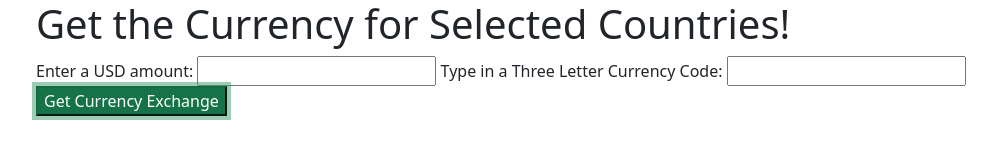
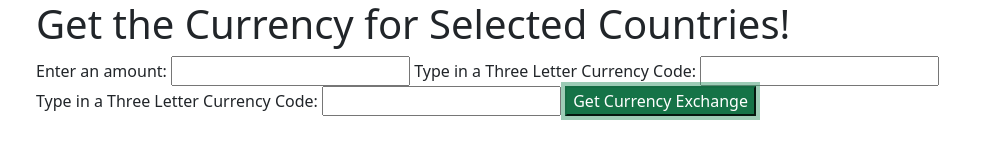
Before and after one commit to JPeters25/currency-exchange, a website built with webpack: page src/index.html in a window 1280 px wide. Both pictures are taken after a click on the button "Get Currency Exchange". Shown: the whole page, without its empty margins (46-1043 px from the left). Built offline with nearby package versions, Linux system fonts and the light colour scheme; no server answers.

Commit message:
add error message if wrong country code is inputed

```diff
--- a/src/index.html
+++ b/src/index.html
@@ -5,14 +5,15 @@
 <body>
   <div class="container">
     <h1>Get the Currency for Selected Countries!</h1>
-    <label for="dollar-amount">Enter a USD amount:</label>
+    <label for="dollar-amount">Enter an amount:</label>
     <input id="dollar-amount" type="text">
-    <label for="currency-select">Type in a Three Letter Currency Code:</label>
-    <input id="currency-select" type="text">
+    <label for="currency-select1">Type in a Three Letter Currency Code:</label>
+    <input id="currency-select1" type="text">
+    <label for="currency-select2">Type in a Three Letter Currency Code:</label>
+    <input id="currency-select2" type="text">
     <button class="btn-success" id="convert-currency">Get Currency Exchange</button>
     <div class="showErrors"></div>
     <div class="showUSD"></div>
-    <div class="showExchange"></div>
   </div>
 </body>
 </html>
--- a/src/index.js
+++ b/src/index.js
@@ -8,27 +8,32 @@ import './css/styles.css';
 $(document).ready(function() {
   $('#convert-currency').click(function() {
     const amount = $('#dollar-amount').val();
-    const country = $('#currency-select').val();
+    const country1 = $('#currency-select1').val();
+    const country2 = $('#currency-select2').val();
     $('#dollar-amount').val("");
-    $('#currency-select').val("")
+    $('#currency-select1').val("");
+    $('#currency-select2').val("");
 
-    let request = new XMLHttpRequest();
-    const url = `https://v6.exchangerate-api.com/v6/${process.env.API_KEY}/pair/USD/${country}/${amount}`;
-
-    request.onreadystatechange = function () {
-      if (this.readyState === 4 && this.status === 200) {
-        const response = JSON.parse(this.responseText);
-        /* eslint-disable */
-        getElements(response);
-        /* eslint-enable*/
-      }
-    };
-    request.open("GET", url, true);
-    request.send();
-    /* eslint-disable */
-    function getElements(response) {
-      $('.showUSD').text(`USD = $ ${amount} is ${response.conversion_result}`);
-    }
-    /* eslint-enable*/
+    let promise = new Promise(function(resolve, reject) {
+      let request = new XMLHttpRequest();
+      const rate = `https://v6.exchangerate-api.com/v6/${process.env.API_KEY}/pair/${country1}/${country2}/${amount}`;
+      request.onload = function () {
+        if (this.status === 200) {
+          resolve(request.response);
+        } else {
+          reject(request.response);
+        }
+      };
+      request.open("GET", rate, true);
+      request.send();
+    });
+    promise.then(function(response) {
+      const body = JSON.parse(response);
+      $('.showUSD').text(`${amount} ${country1}= ${body.conversion_result} ${country2}`);
+      $('.showErrors').text("");
+    }, function(error) {
+      $('.showErrors').text(`There was an error processing your request: ${error}`);
+      $('.showUSD').text("");
+    });
   });
 });
```
